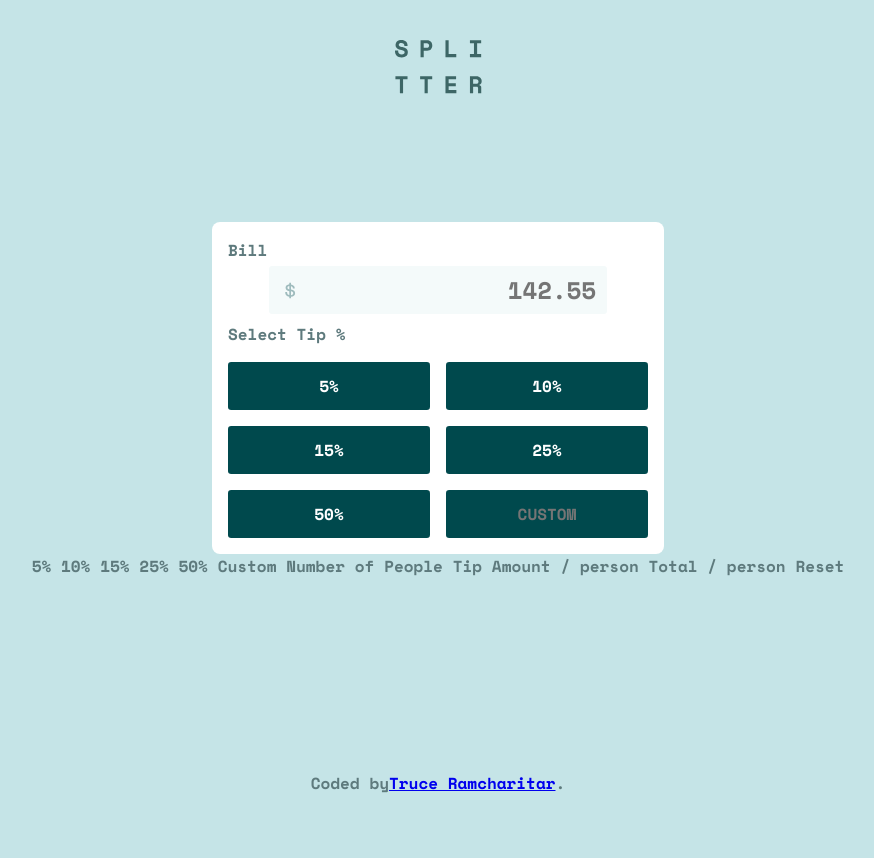
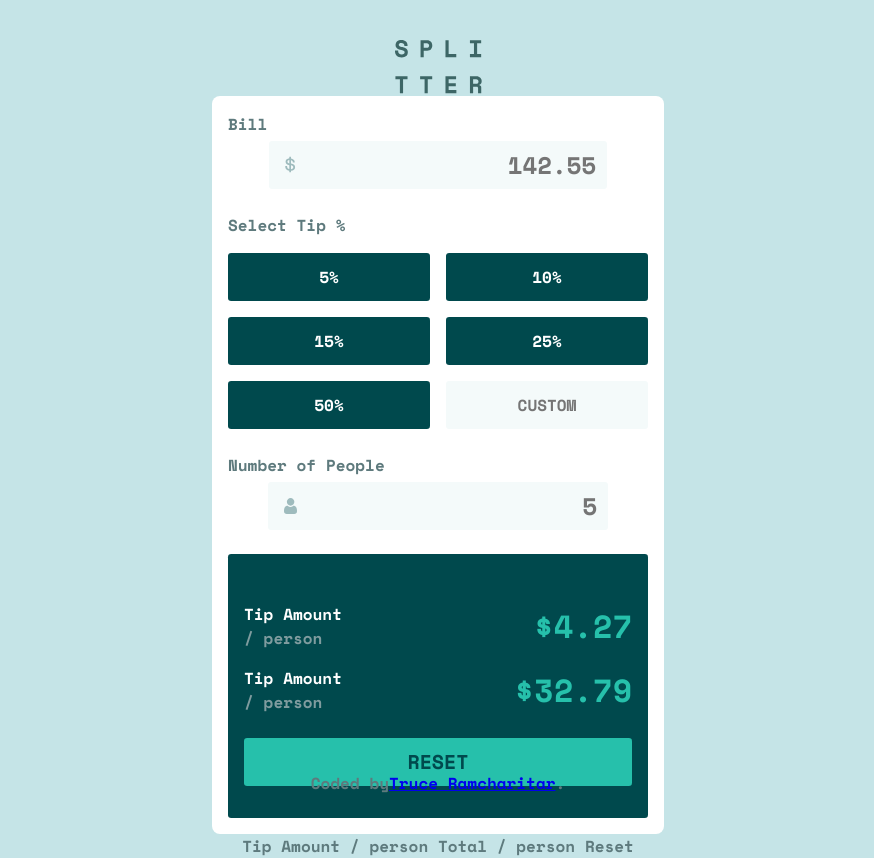
Before and after one commit to DevTruce/splitter-app, a website: page index.html in a window 1280 px wide. Shown: the whole page, without its empty margins (202-1076 px from the left). Before the commit the page ends 800 px from the top, so only its background shows below. Drawn offline with nearby package versions, Linux system fonts and the light colour scheme.

Commit message:
number of people and calc display sections created

```diff
--- a/index.html
+++ b/index.html
@@ -47,13 +47,34 @@
             />
           </div>
         </div>
-        <div class="numberOfPeople"></div>
+        <div class="numberOfPeople">
+          <p class="numberOfPeopleText">Number of People</p>
+          <div class="numberOfPeopleInputContainer">
+            <img
+              class="numberOfPeopleInputSVG"
+              src="src/imgs/icon-person.svg"
+              alt=""
+            />
+            <input class="numberOfPeopleInput" type="text" placeholder="5" />
+          </div>
+        </div>
       </div>
-      <div class="tipDisplay"></div>
+      <div class="tipDisplayContainer">
+       <div class="tipDisplay">
+        <div class="tipDisplaySection">
+          <div class="tipDisplaySectionText"><p class="tipDisplaySectionTextLarge">Tip Amount<p class="tipDisplaySectionTextSmall">/ person</p></p></div>
+          <div class="tipDisplaySectionAmount">$4.27</div>
+        </div>
+        <div class="tipDisplaySection">
+          <div class="tipDisplaySectionText"><p class="tipDisplaySectionTextLarge">Tip Amount<p class="tipDisplaySectionTextSmall">/ person</p></p></div>
+          <div class="tipDisplaySectionAmount">$32.79</div>
+        </div>
+       </div>
+       <button class="resetButton">RESET</button>
+      </div>
     </main>
 
-    5% 10% 15% 25% 50% Custom Number of People Tip Amount / person Total /
-    person Reset
+    Tip Amount / person Total / person Reset
 
     <div class="attribution">Coded by<a href="#">Truce Ramcharitar</a>.</div>
   </body>
--- a/src/sass/_layout.scss
+++ b/src/sass/_layout.scss
@@ -10,6 +10,7 @@
   background-color: $white;
   padding: 1rem;
   border-radius: $borderRadius-default;
+  margin-top: 6rem;
 
   //   width: 100%;
   //   height: 100%;
@@ -59,7 +60,7 @@
 
 .selectTip {
   &Text {
-    margin: 0.5rem 0 1rem 0;
+    margin: 1.5rem 0 1rem 0;
   }
 }
 
@@ -82,6 +83,7 @@
   row-gap: 1rem;
   column-gap: 1rem;
   color: $white;
+  margin-bottom: 1.5rem;
 
   // &5P {
   // }
@@ -102,17 +104,98 @@
     text-align: center;
     font-family: inherit;
     font-size: inherit;
-    color: inherit;
+    color: $very-dark-cyan;
+    background-color: $very-light-grayish-cyan;
   }
 }
 
-// .numberOfPeople {
-// }
+.numberOfPeople {
+  display: flex;
+  flex-direction: column;
+  align-items: center;
+  margin-bottom: 1.5rem;
 
-// .tipDisplay {
-// }
+  &Text {
+    align-self: flex-start;
+    margin-bottom: -1.2rem;
+    // margin-left: -0.3rem;
+  }
+
+  &Input {
+    background-color: $very-light-grayish-cyan;
+    border: none;
+    text-align: right;
+    font-family: "Space Mono";
+    font-size: $font-large;
+    font-weight: 700;
+    color: $very-dark-cyan;
+    height: 3rem;
+    width: 100%;
+    border: 0.1rem solid transparent;
+    border-radius: $borderRadius-small;
+    padding: 0.3rem 0.6rem 0.3rem 0.3rem;
+
+    &SVG {
+      position: relative;
+      top: 2.4rem;
+      left: 1rem;
+    }
+  }
+}
+
+.tipDisplayContainer {
+  display: flex;
+  flex-direction: column;
+  align-items: space-between;
+  justify-content: space-between;
+
+  background-color: $very-dark-cyan;
+  border-radius: $borderRadius-small;
+  width: 100%;
+  padding: 2rem 1rem;
+}
+
+.tipDisplay {
+  &Section {
+    display: flex;
+    justify-content: space-between;
+
+    margin-top: 1rem;
+
+    &Text {
+      color: $white;
+      // &Large {
+      // }
+      &Small {
+        font-size: $font-small;
+        color: $faint-grayish-blue;
+        // opacity: 0.2;
+      }
+    }
+
+    &Amount {
+      font-size: $font-Xlarge;
+      color: $color-strong-cyan;
+    }
+  }
+}
 
 .attribution {
   position: fixed;
   bottom: 0.3rem;
 }
+
+.resetButton {
+  background-color: $color-strong-cyan;
+  font-family: "Space Mono";
+  font-size: $font-20;
+  font-weight: 700;
+  color: $very-dark-cyan;
+  border: 1px solid transparent;
+  border-radius: $borderRadius-small;
+  margin-top: 1.5rem;
+  height: 3rem;
+
+  // &:hover {
+  // }
+}
--- a/src/sass/_variables.scss
+++ b/src/sass/_variables.scss
@@ -6,15 +6,18 @@ $dark-grayish-cyan: hsl(186, 14%, 43%);
 $grayish-cyan: hsl(184, 14%, 56%);
 $light-grayish-cyan: hsl(185, 41%, 84%);
 $very-light-grayish-cyan: hsl(189, 41%, 97%);
+$faint-grayish-blue: hsl(184, 14%, 56%);
 $white: hsl(0, 0%, 100%);
 
 //////////////////////////////////////////////////
 // FONTS
-$font-small: 0.875; //14 px
+$font-small: 0.813; //13 px
 $font-default: 1rem; //16px
 $font-medium: 0;
 $font-large: 1.5rem; //24px
+$font-Xlarge: 2rem; //32px
 
+$font-20: 1.25rem; //20px
 //////////////////////////////////////////////////
 // MEDIA QUERY MANAGER
 /*
```
Also changed, not shown: src/css/style.css.
